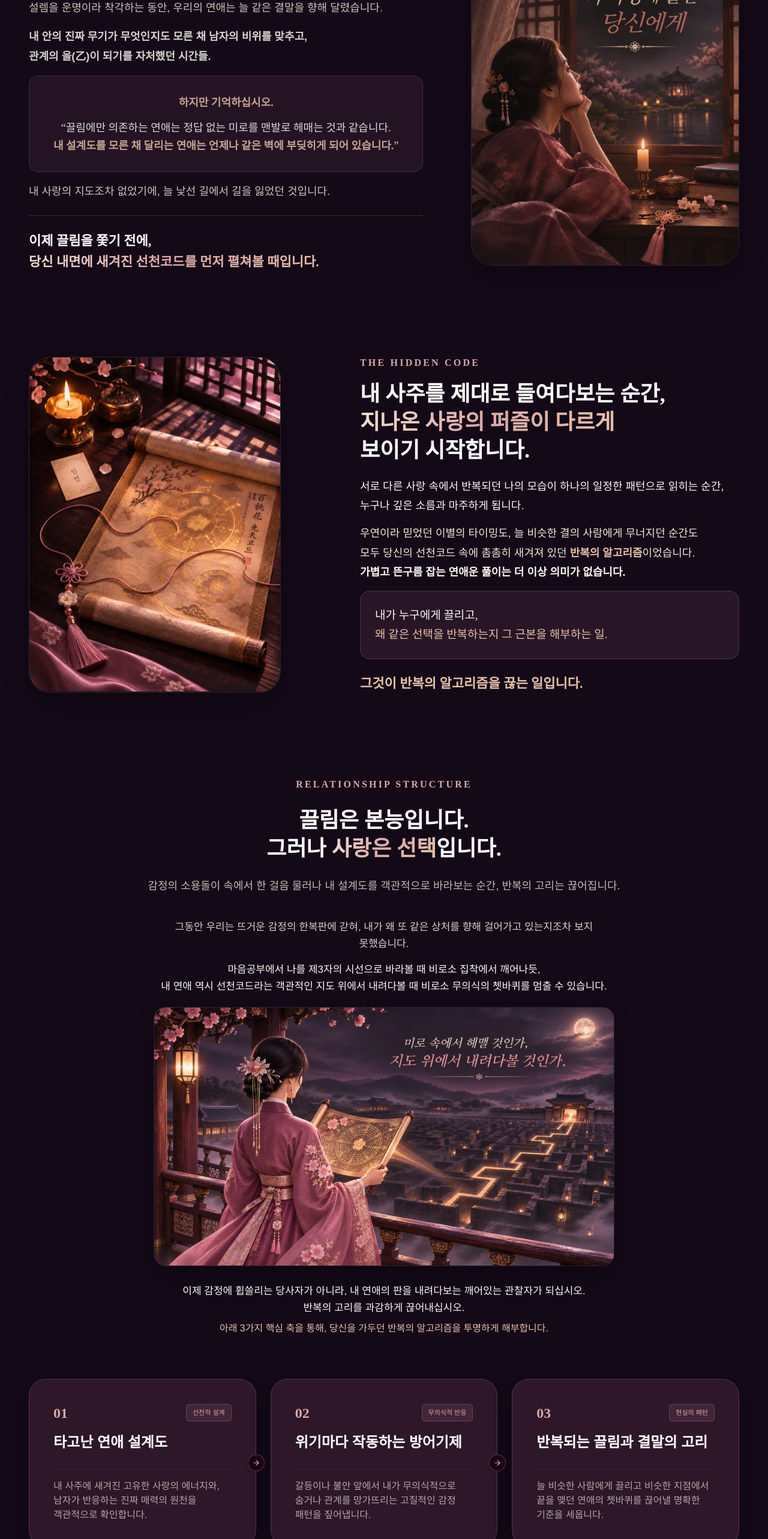
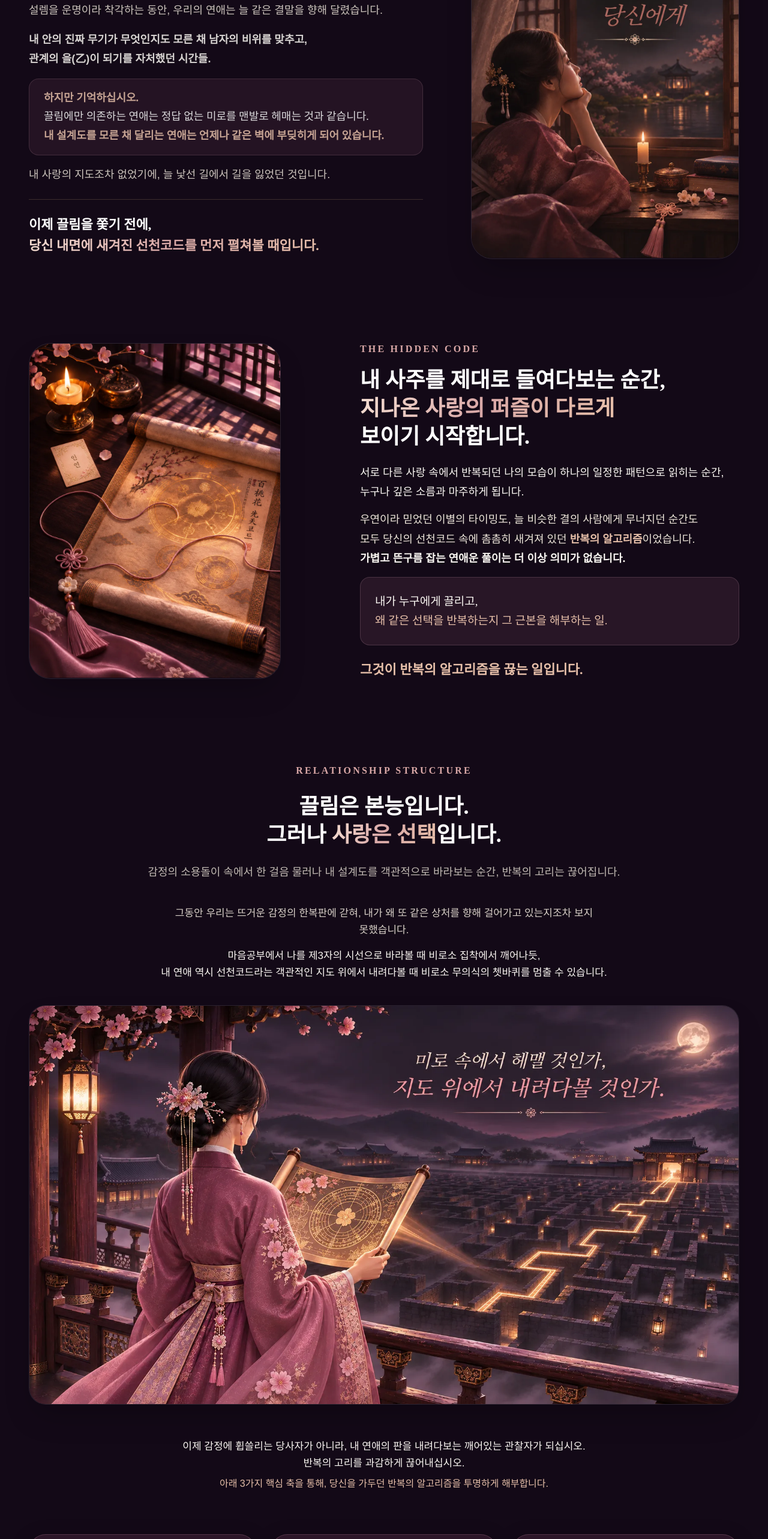
Before and after one commit to woolbo100/buzasun, a Next.js app: page /reports/baekdohwa-report in a window 1280 px wide. Shown: the part 6100-8666 px from the top of the page at 60% size. Built offline with nearby package versions, Linux system fonts and the light colour scheme; no server answers; the database is empty.

Commit message:
style: 강조카드 정렬/패딩 다듬기 및 관찰자 시점 이미지 1280px 풀사이즈 확장

```diff
--- a/app/reports/baekdohwa-report/page.tsx
+++ b/app/reports/baekdohwa-report/page.tsx
@@ -392,21 +392,25 @@ export default function BaekdohwaReportPage() {
                         관계의 을(乙)이 되기를 자처했던 시간들.
                       </p>
 
-                      {/* 하지만 기억하십시오 & 핵심 경각심 강조 카드 (기준 카드와 100% 동일한 디자인 적용) */}
+                      {/* 하지만 기억하십시오 & 핵심 경각심 강조 카드 (왼쪽 정렬, 일정한 3줄 간격, 콤팩트한 세로 높이, 따옴표 제거) */}
                       <div
-                        className="love-report-highlight-card p-6 md:p-7 rounded-2xl border text-center space-y-3 backdrop-blur-sm my-4"
+                        className="love-report-highlight-card px-5 py-3.5 sm:px-6 sm:py-4 rounded-2xl border text-left backdrop-blur-sm my-3"
                         style={{
                           background: 'rgba(125, 76, 100, 0.20)',
                           borderColor: 'rgba(215, 170, 185, 0.20)',
                         }}
                       >
-                        <p className="font-elegant font-bold text-[16px] md:text-[18px] text-[#E6BFA9]">
-                          하지만 기억하십시오.
-                        </p>
-                        <p className="font-elegant font-medium text-[16px] md:text-[18px] text-white leading-relaxed break-keep">
-                          &ldquo;끌림에만 의존하는 연애는 정답 없는 미로를 맨발로 헤매는 것과 같습니다.<br className="hidden sm:inline" />
-                          <span className="text-[#E6BFA9] font-semibold"> 내 설계도를 모른 채 달리는 연애는 언제나 같은 벽에 부딪히게 되어 있습니다.</span>&rdquo;
-                        </p>
+                        <div className="font-elegant text-[16px] md:text-[18px] leading-[1.75] break-keep">
+                          <p className="font-bold text-[#E6BFA9]">
+                            하지만 기억하십시오.
+                          </p>
+                          <p className="text-white font-medium">
+                            끌림에만 의존하는 연애는 정답 없는 미로를 맨발로 헤매는 것과 같습니다.
+                          </p>
+                          <p className="text-[#E6BFA9] font-semibold">
+                            내 설계도를 모른 채 달리는 연애는 언제나 같은 벽에 부딪히게 되어 있습니다.
+                          </p>
+                        </div>
                       </div>
 
                       <p>
--- a/components/reports/baekdohwa-report/RelationshipPatternFlow.tsx
+++ b/components/reports/baekdohwa-report/RelationshipPatternFlow.tsx
@@ -9,7 +9,7 @@ export default function RelationshipPatternFlow() {
   return (
     <section className="mb-40">
       <Reveal>
-        <div className="max-w-4xl mx-auto text-center mb-16 space-y-6">
+        <div className="max-w-4xl mx-auto text-center mb-10 space-y-6">
           <span className="block font-elegant text-[12pt] font-semibold tracking-[0.2em] text-[#D9A8A7] uppercase mb-4">
             RELATIONSHIP STRUCTURE
           </span>
@@ -32,22 +32,26 @@ export default function RelationshipPatternFlow() {
                 내 연애 역시 선천코드라는 객관적인 지도 위에서 내려다볼 때 비로소 무의식의 쳇바퀴를 멈출 수 있습니다.
               </p>
             </div>
+          </div>
+        </div>
 
-            {/* 연애의 반복 패턴을 객관적으로 내려다보는 관찰자 시점 이미지 (16:9 가로형) */}
-            <div className="w-full mt-10 mb-10 overflow-hidden rounded-[20px] border border-white/10 shadow-2xl bg-[#130917]">
+        {/* 연애의 반복 패턴을 객관적으로 내려다보는 관찰자 시점 이미지 (가로 1280px 컨텐츠 풀사이즈 16:9) */}
+        <div className="max-w-7xl mx-auto mb-12">
+          <div className="w-full overflow-hidden rounded-[20px] md:rounded-[28px] border border-white/10 shadow-2xl bg-[#130917]">
             <div className="relative w-full aspect-[16/9]">
               <Image
                 src="/image/lovereport/love-blueprint-observer.webp"
                 alt="연애의 반복 패턴을 객관적으로 내려다보는 관찰자 시점 이미지"
                 fill
-                  sizes="(max-width: 768px) 100vw, (max-width: 1200px) 80vw, 768px"
+                sizes="(max-width: 1280px) 100vw, 1280px"
                 className="object-cover object-center"
               />
             </div>
           </div>
+        </div>
 
         {/* 하단 카드(01, 02, 03) 연결 브릿지 */}
-            <div className="pt-2 pb-2 text-center max-w-2xl mx-auto space-y-2">
+        <div className="pt-2 pb-2 text-center max-w-2xl mx-auto space-y-2 mb-16">
           <p className="text-[#FAF7F2] font-medium text-[16px] md:text-[17px] leading-relaxed break-keep">
             이제 감정에 휩쓸리는 당사자가 아니라, 내 연애의 판을 내려다보는 깨어있는 관찰자가 되십시오.<br className="hidden sm:inline" />
             반복의 고리를 과감하게 끊어내십시오.
@@ -55,8 +59,6 @@ export default function RelationshipPatternFlow() {
           <p className="text-sm md:text-base text-[#E6BFA9] font-light break-keep">
             아래 3가지 핵심 축을 통해, 당신을 가두던 반복의 알고리즘을 투명하게 해부합니다.
           </p>
-            </div>
-          </div>
         </div>
 
         {/* 3단계 도식 컨테이너 */}
```
Lines whose indentation alone changed are shown as unchanged.
